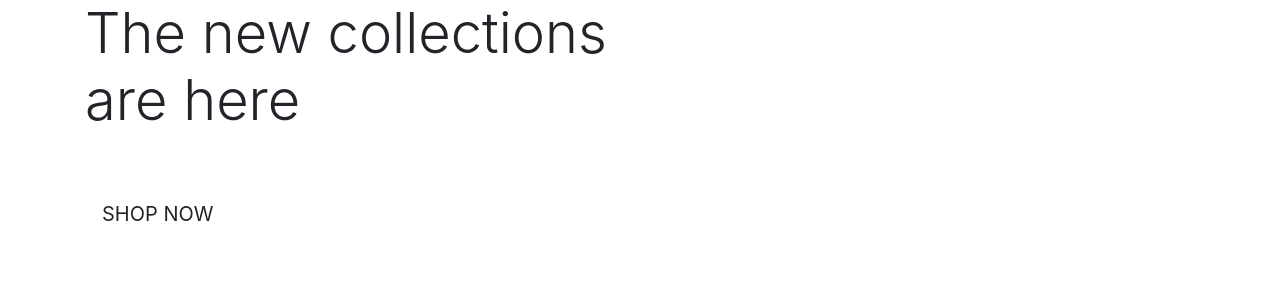
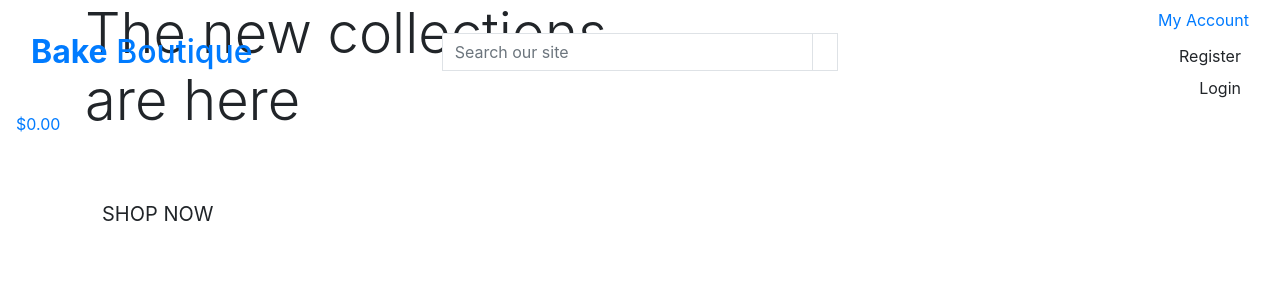
Before and after one commit to Tenda-M/Bake-Boutique, a Django app: page / in a window 1280 px wide. Shown: the top 300 px of the page. Run offline with Django 3.2, Linux system fonts and the light colour scheme.

Commit message:
Add add home page header

```diff
--- a/templates/base.html
+++ b/templates/base.html
@@ -42,7 +42,84 @@
 </head>
 
 <body>
-    <header class="container-fluid fixed-top"></header>
+    <header class="container-fluid fixed-top">
+        <div class="row">
+            <!-- Logo Section -->
+            <div class="col-12 col-lg-4 my-auto py-1 py-lg-0 text-center text-lg-left">
+                <a href="{% url 'home' %}" class="nav-link main-logo-link">
+                    <h2 class="logo-font text-black my-0">
+                        <strong>Bake</strong> Boutique
+                    </h2>
+                </a>
+            </div>
+
+            <!-- Placeholder for Navigation or Other Content -->
+            <div class="col-12 col-lg-4 my-auto py-1 py-lg-0">
+                <!-- Future content or navigation items -->
+                <form method="GET" action="">
+                    <div class="input-group w-100">
+                        <input class="form-control border border-black rounded-0" type="text" name="q" placeholder="Search our site">
+                        <div class="input-group-append">
+                            <button class="form-control btn btn-black border border-black rounded-0" type="submit">
+                                <span class="icon">
+                                    <i class="fas fa-search"></i>
+                                </span>
+                            </button>
+                        </div>
+                    </div>
+                </form>
+            </div>
+
+            <!-- Placeholder for Additional Content -->
+            <div class="col-12 col-lg-4 my-auto py-1 py-lg-0">
+                <!-- Future content or user links (e.g., Sign In, Cart) -->
+                <ul class="list-inline list-unstyled text-center text-lg-right my-0">
+                    <!-- Dropdown Item -->
+                    <li class="list-inline-item dropdown">
+                        <!-- Add dropdown toggle or content here -->
+                        <a class="text-black nav-link" href="#" id="user-options" data-toggle="dropdown" aria-haspopup="true" aria-expanded="false">
+                            <div class="text-center">
+                                <div><i class="fas fa-user fa-lg"></i></div>
+                                <p class="my-0">My Account</p>
+                            </div>
+                        </a>
+                        <div class="dropdown-menu border-0" aria-labelledby="user-options"></div>
+                            {% if request.user.is_authenticated %}
+                                {% if request.user.is_superuser %}
+                                    <a href="" class="dropdown-item">Product Management</a>
+                                {% endif %}
+                                <a href="" class="dropdown-item">My Profile</a>
+                                <a href="{% url 'account_logout' %}" class="dropdown-item">Logout</a>
+                            {% else %}
+                                <a href="{% url 'account_signup' %}" class="dropdown-item">Register</a>
+                                <a href="{% url 'account_login' %}" class="dropdown-item">Login</a>
+                            {% endif %}
+                        </div>
+                    </li>
+
+                    <!-- Regular Inline Item -->
+                    <li class="list-inline-item">
+                        <!-- Add link or other content here -->
+                        <a class="{% if grand_total %}text-info font-weight-bold{% else %}text-black{% endif %} nav-link" href="">
+                            <div class="text-center">
+                                <div><i class="fas fa-shopping-bag fa-lg"></i></div>
+                                <p class="my-0">
+                                    {% if grand_total %}
+                                        ${{ grand_total|floatformat:2 }}
+                                    {% else %}
+                                        $0.00
+                                    {% endif %}
+                                </p>
+                            </div>
+                        </a>
+                    </li>
+                </ul>
+
+            </div>
+        </div>
+    </header>
+
+
 
     {% if messages %}
     <div class="message-container"></div>
```
Also changed, not shown: templates/allauth/base.html (+40 -0 lines).
